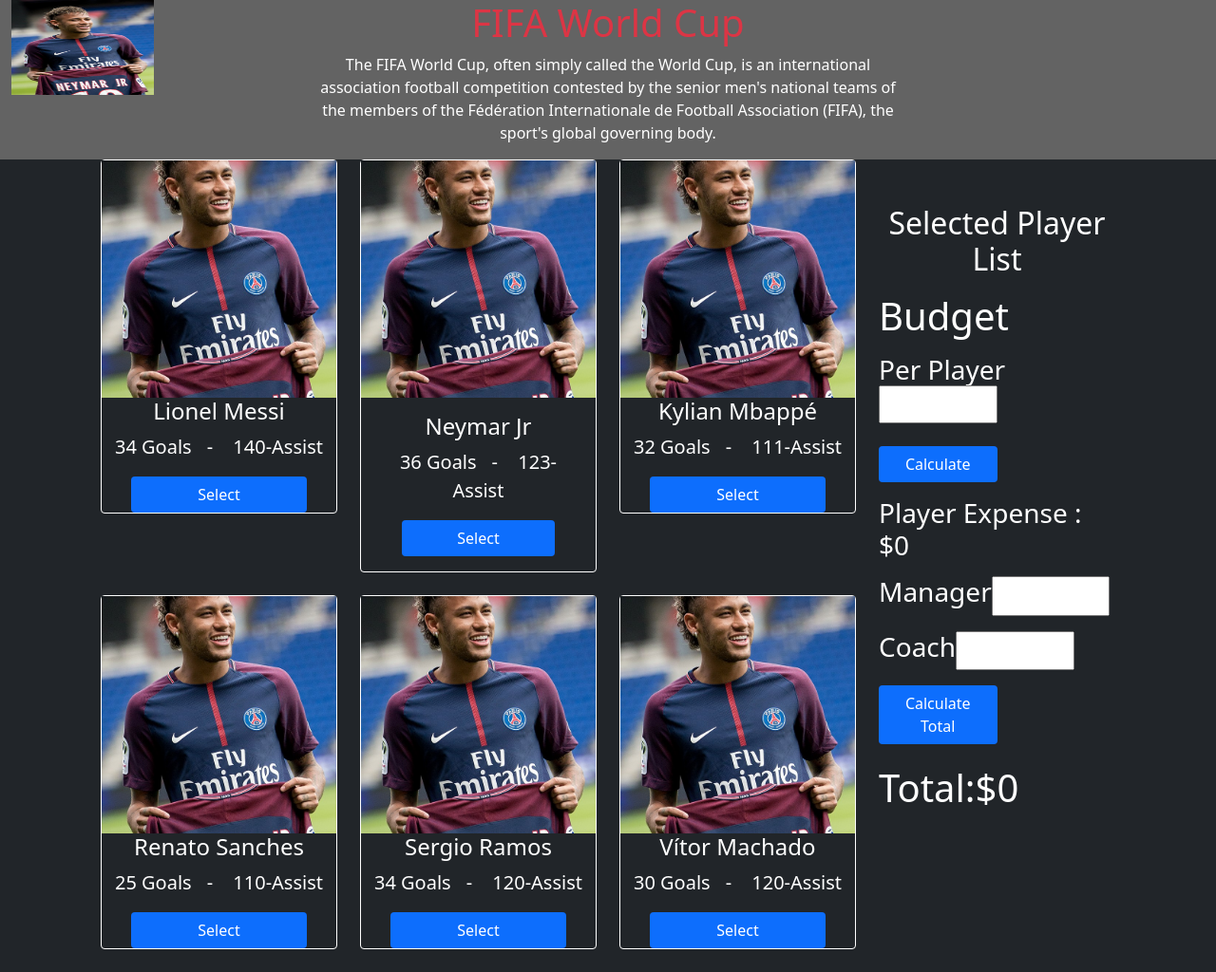
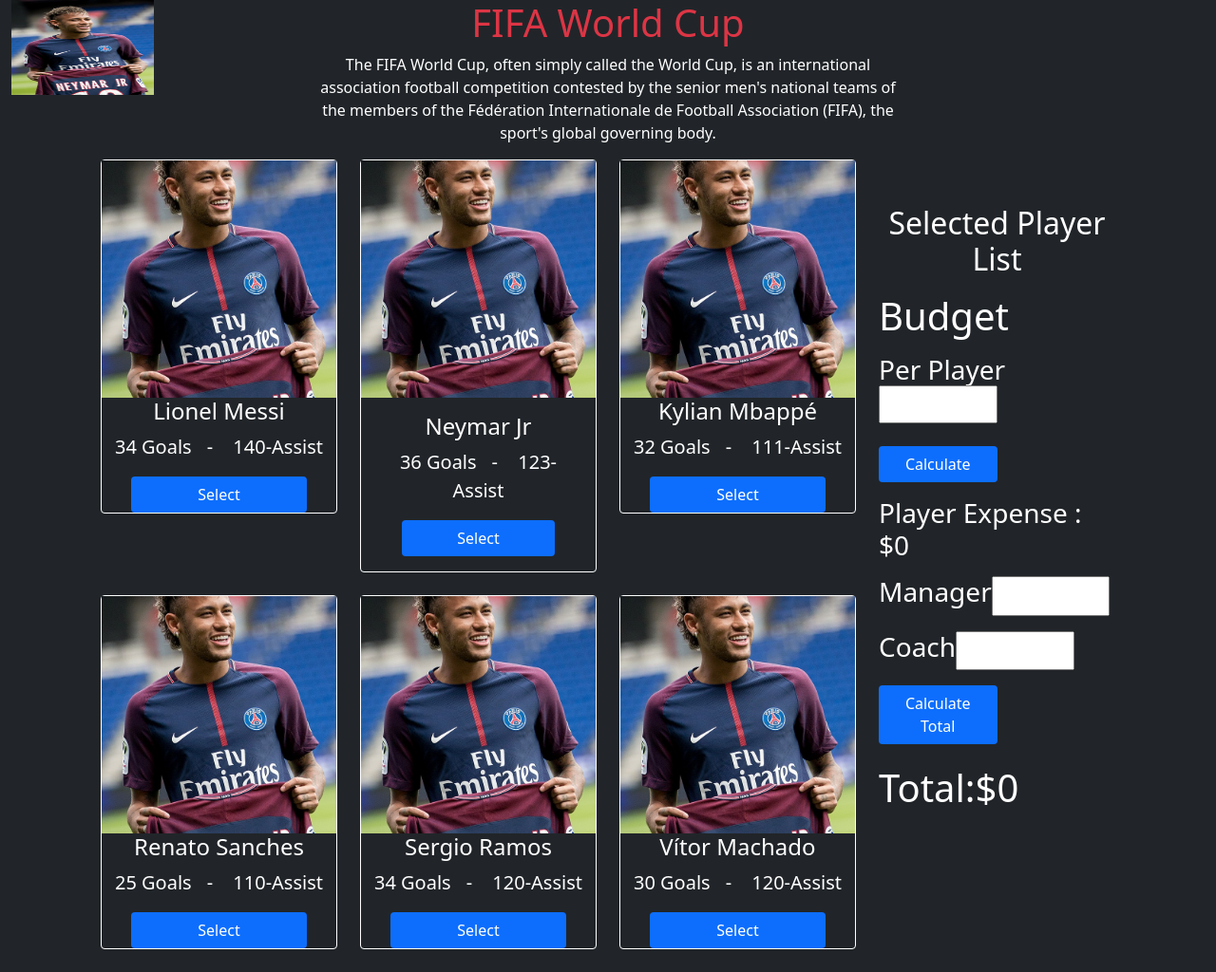
Before and after one commit to sohanursimple/assingment-5, a plain HTML site: page index.html in a window 1280 px wide. Shown: the whole page at 95% size. Drawn offline with nearby package versions, Linux system fonts and the light colour scheme.

Commit message:
last updated

```diff
--- a/style.css
+++ b/style.css
@@ -1,6 +1,5 @@
 header {
     height: 400 px;
-    background: rgb(99, 99, 99);
     position: relative;
 }
 
```
